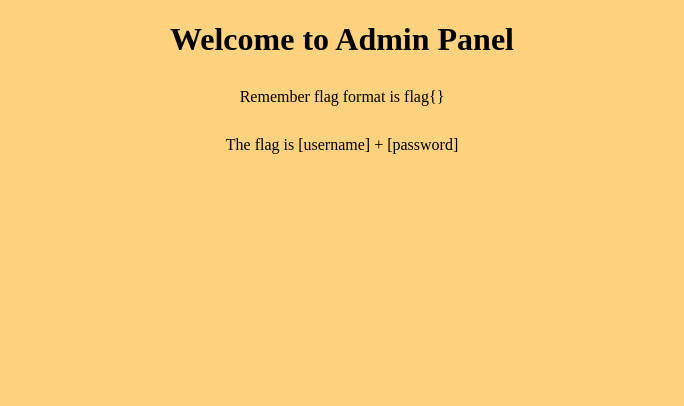
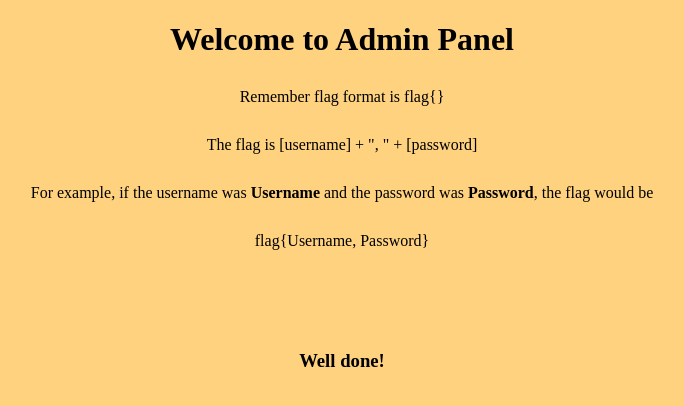
Before and after one commit to CometBlazer/loginRevChall, a plain HTML site: page admin_panel.html in a window 1280 px wide. Shown: the whole page, without its empty margins (298-982 px from the left). Drawn offline with Linux system fonts and the light colour scheme.

Commit message:
changed flag format

```diff
--- a/admin_panel.html
+++ b/admin_panel.html
@@ -10,6 +10,10 @@
         h1 {
             text-align: center;
         }
+        h3 {
+            text-align: center;
+            margin-top: 100px;
+        }
         p {
             text-align: center;
             margin-top: 30px;
@@ -19,6 +23,9 @@
 <body>
     <h1>Welcome to Admin Panel</h1>
     <p>Remember flag format is flag{}</p>
-    <p>The flag is [username] + [password]</p>
+    <p>The flag is [username] + ", " + [password]</p>
+    <p>For example, if the username was <b>Username</b> and the password was <b>Password</b>, the flag would be </p>
+    <p>flag{Username, Password}</p>
+    <h3>Well done!</h3>
 </body>
 </html>
--- a/login.js
+++ b/login.js
@@ -46,7 +46,7 @@ window.onload = function() {
         }
 
 
-        if (username === "admin" && validatePassword(password)) {
+        if (username === "Admin" && validatePassword(password)) {
             alert("Login successful. Redirecting to admin panel...");
             window.location.href = "admin_panel.html";
         }
```
